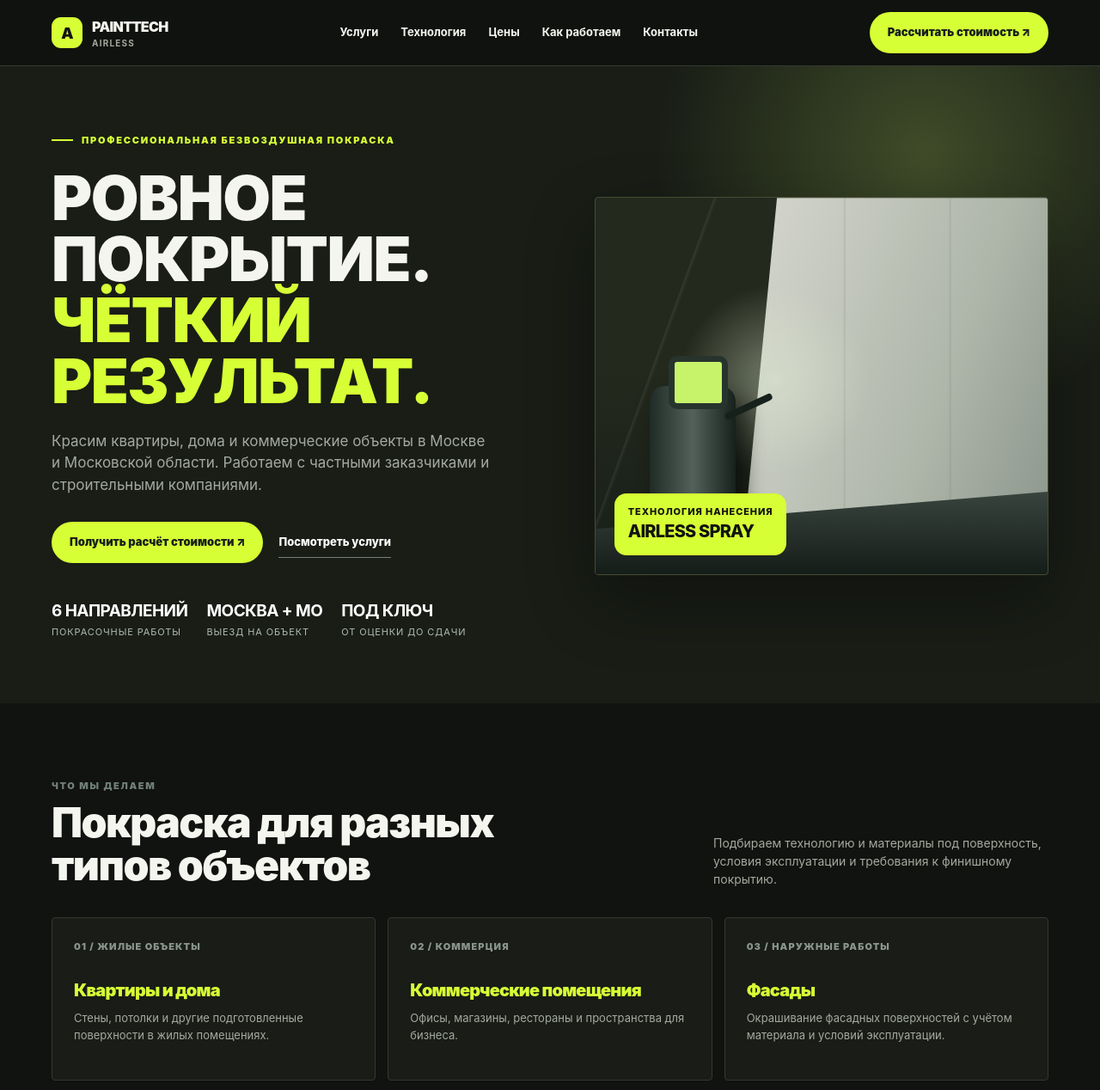
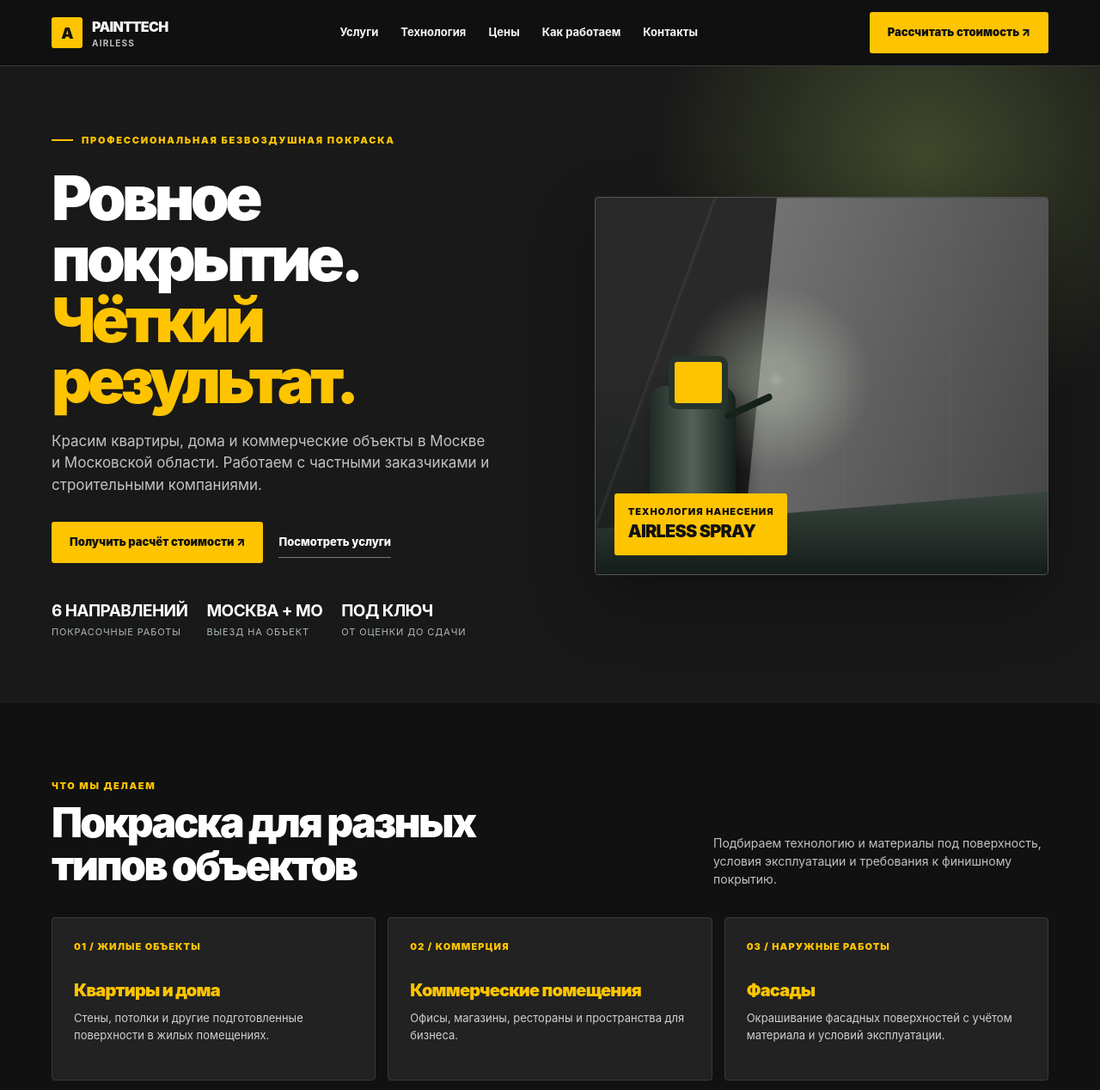
Before and after one commit to vpavlenok/painttech-site, a plain HTML site: page index.html in a window 1280 px wide. Shown: the top 1268 px of the page at 86% size. Drawn offline with Linux system fonts and the light colour scheme.

Commit message:
Update index.html

```diff
--- a/index.html
+++ b/index.html
@@ -72,141 +72,169 @@
     @media(max-width:800px){.links{display:none}.hero{padding:58px 0}.hero-grid,.method-grid,.cta{grid-template-columns:1fr}.visual{height:340px}.section-head{display:block}.section-head p{margin-top:15px}.services{grid-template-columns:repeat(2,1fr)}.steps{grid-template-columns:repeat(2,1fr)}.cta{padding:30px}}
     @media(max-width:520px){.wrap{width:min(100% - 28px,1160px)}.nav{height:66px}.nav-cta{padding:11px 14px;font-size:11px}.hero-grid{gap:30px}h1{font-size:45px}.hero p{font-size:15px}.hero-note{gap:14px}.hero-note strong{font-size:16px}.visual{height:290px}.services{grid-template-columns:1fr}.service{min-height:150px}.service h3{margin-top:17px}.steps{grid-template-columns:1fr 1fr}.step{padding:16px}.step h3{font-size:15px}.cta{padding:25px 20px}section{padding:65px 0}}
 
-/* PAINTTECH — CONSTRUCTION BOLD */
+
+/* PAINTTECH — INDUSTRIAL YELLOW */
 
 :root {
-  --bg: #111310;
-  --ink: #f5f5ef;
-  --muted: #a4a99e;
-  --lime: #d7ff35;
-  --dark: #191c17;
-  --line: #34392f;
-  --white: #20241e;
+  --bg: #111111;
+  --ink: #f5f5f5;
+  --muted: #c2c2c2;
+  --lime: #ffc400;
+  --dark: #1c1c1c;
+  --line: #393939;
+  --white: #222222;
 }
 
 body {
-  background: var(--bg);
-  color: var(--ink);
+  background: #111;
+  color: #f5f5f5;
 }
 
 header {
-  background: rgba(17, 19, 16, .96);
-  border-bottom: 1px solid var(--line);
+  background: rgba(17,17,17,.97);
+  border-bottom: 1px solid #393939;
 }
 
-.brand, nav a {
-  color: var(--ink);
+.brand, .links, .links a {
+  color: #f5f5f5;
+}
+
+.brand small {
+  color: #bdbdbd;
 }
 
 .brand-mark {
-  background: var(--lime);
-  color: #111310;
+  background: #ffc400;
+  color: #111;
+  border-radius: 3px;
+}
+
+h1, h2, h3, .section-head h2 {
+  color: #fff;
   font-weight: 900;
 }
 
-h1, h2, h3 {
-  color: var(--ink);
-  font-weight: 900;
-  letter-spacing: -1.5px;
+h1 em, .eyebrow, .kicker {
+  color: #ffc400;
 }
 
-h1 {
-  text-transform: uppercase;
+.hero, #prices, #process, .method {
+  background: #191919;
+  color: #fff;
 }
 
-.hero {
-  background: #191d16;
-  color: var(--ink);
+.hero p, section p, .benefit span,
+.service p, .step p, .section-head p {
+  color: #c2c2c2;
 }
 
-.hero p, section p {
-  color: var(--muted);
+.text-link {
+  color: #fff;
 }
 
-.hero .visual {
-  background: #24291d;
-  border: 1px solid #454d32;
+.visual {
+  background: #292929;
+  border: 1px solid #555;
   border-radius: 4px;
-  overflow: hidden;
+}
+
+.wall {
+  background: linear-gradient(110deg,#777,#444);
+}
+
+.machine:before {
+  background: #ffc400;
 }
 
 .visual-tag {
-  background: var(--lime);
-  color: #111310;
-  font-weight: 800;
+  background: #ffc400;
+  color: #111;
+  border-radius: 3px;
 }
 
-button, .button, a.button {
-  background: var(--lime);
-  color: #111310;
+.service, .step, .method-visual {
+  background: #222;
+  color: #fff;
+  border: 1px solid #393939;
+  border-radius: 4px;
+}
+
+.service h3, .service-num,
+.step b, .benefit strong {
+  color: #ffc400;
+}
+
+.service p, .step p {
+  color: #d0d0d0;
+}
+
+.check {
+  background: #ffc400;
+  color: #111;
+  border-radius: 3px;
+}
+
+.nav-cta, .btn, button {
+  background: #ffc400;
+  color: #111;
   border: 0;
   border-radius: 3px;
   font-weight: 900;
-  text-transform: uppercase;
 }
 
-button:hover, .button:hover {
-  background: #e5ff85;
+.nav-cta:hover, .btn:hover, button:hover {
+  background: #ffda55;
+  color: #111;
 }
 
-section {
-  background: var(--bg);
-}
-
-.service, .price-card, .method-visual,
-form, .process-item {
-  background: var(--dark);
-  border: 1px solid var(--line);
+.cta {
+  background: #222;
+  color: #fff;
+  border: 1px solid #444;
   border-radius: 4px;
 }
 
-.service h3, .service strong,
-#prices strong, #prices b {
-  color: var(--lime);
+.cta h2 {
+  color: #fff;
 }
 
-#prices {
-  background: #191d16;
-}
-
-#prices .price, #prices strong {
-  color: var(--lime);
-}
-
-#process {
-  background: #191d16;
-}
-
-#contacts {
-  background: #d7ff35;
-  color: #111310;
-}
-
-#contacts h2, #contacts h3,
-#contacts p, #contacts label {
-  color: #111310;
+.cta p {
+  color: #d0d0d0;
 }
 
 input, textarea {
-  background: #111310;
+  background: #111;
   color: #fff;
-  border: 1px solid #454d32;
+  border: 1px solid #555;
   border-radius: 3px;
 }
 
+input::placeholder, textarea::placeholder {
+  color: #aaa;
+}
+
 input:focus, textarea:focus {
-  outline: 2px solid var(--lime);
+  outline: 2px solid #ffc400;
+}
+
+.fine {
+  color: #c2c2c2;
 }
 
 footer {
-  background: #0b0d0a;
-  color: #a4a99e;
-  border-top: 1px solid var(--line);
+  background: #0b0b0b;
+  color: #c2c2c2;
+  border-top: 1px solid #393939;
+}
+
+.notice {
+  color: #ffc400;
 }
 
 a {
   transition: .2s ease;
 }
+
 
   </style>
 </head>
```
